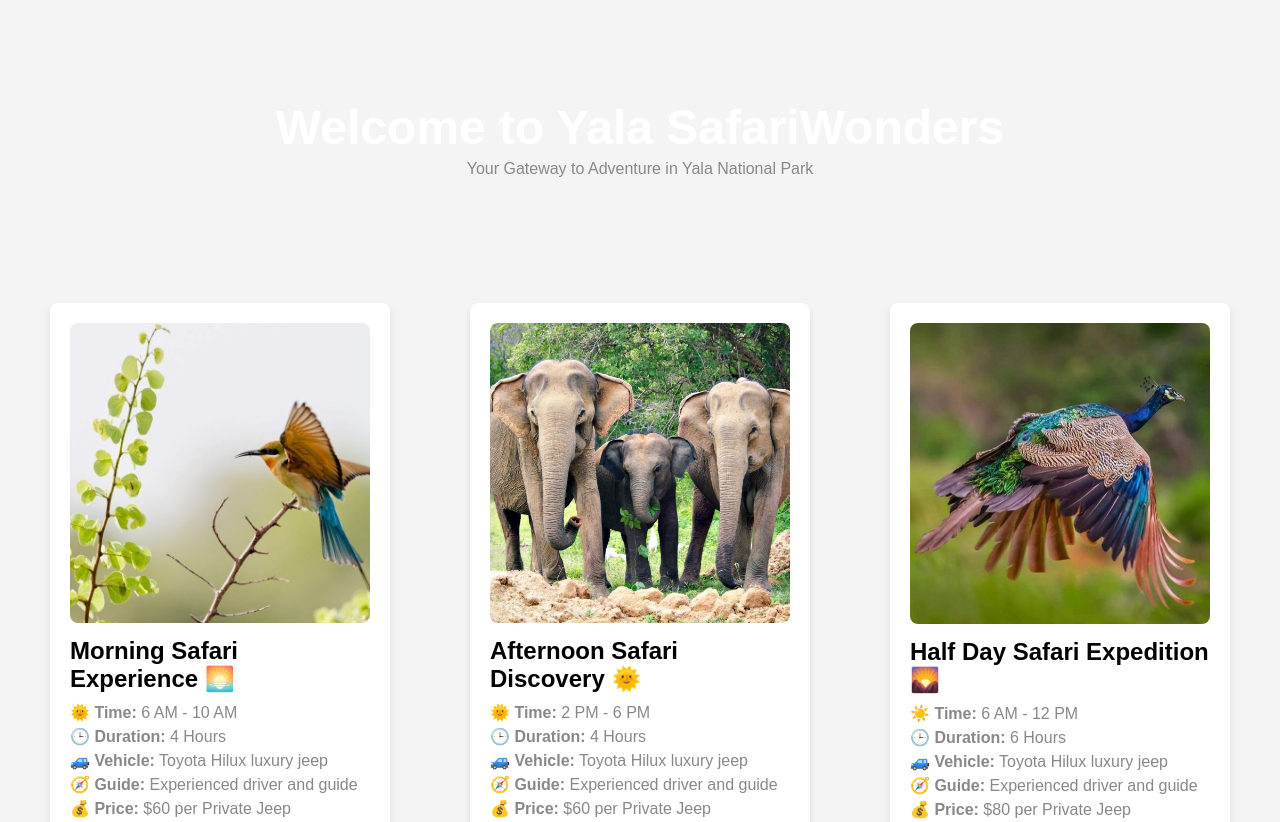
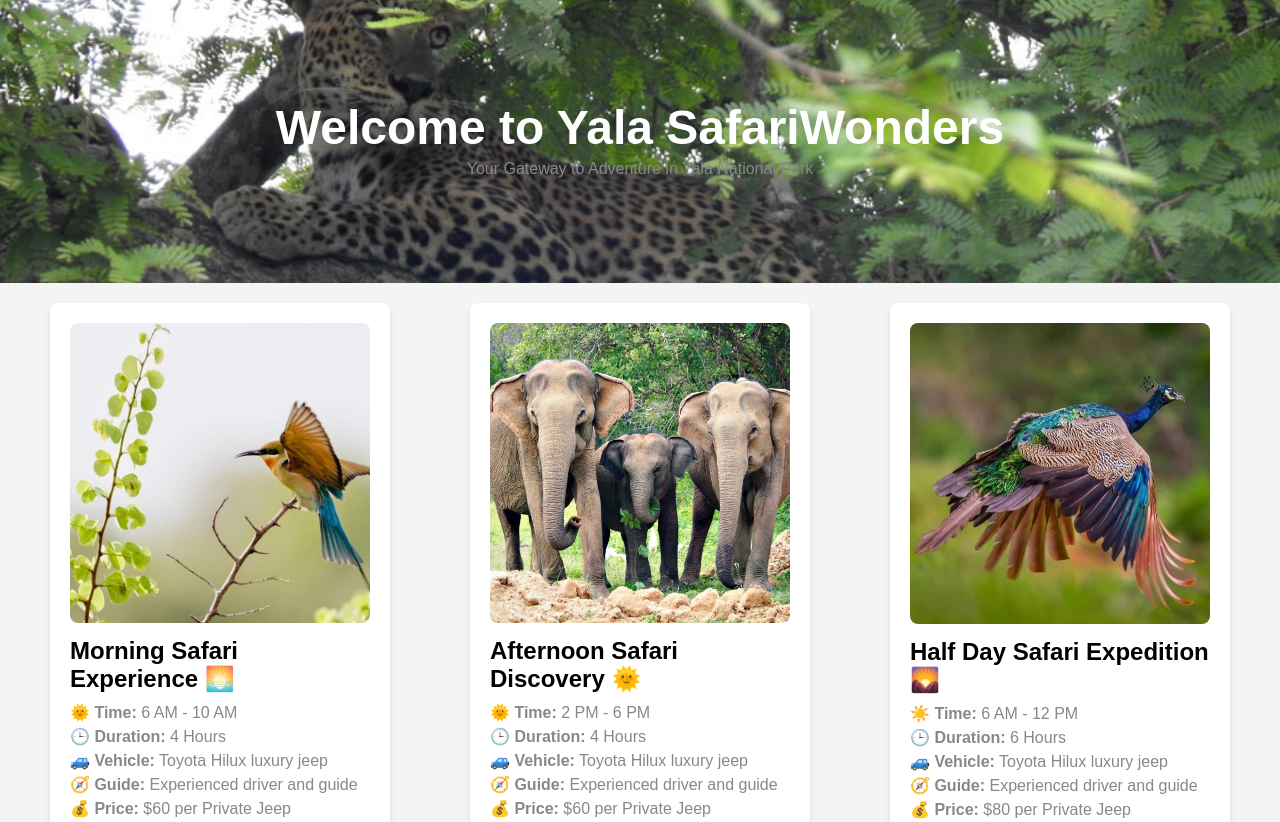
Before and after one commit to yalasafariwonders/safariwonders, a plain HTML site: page index.html in a window 1280 px wide. Shown: the top 822 px of the page. Drawn offline with Linux system fonts and the light colour scheme.

Commit message:
Update styles.css

```diff
--- a/styles.css
+++ b/styles.css
@@ -12,7 +12,7 @@ body {
 
 /* Hero section==================================================*/
 .hero {
-  background-image: background-image: url('cover.jpg');
+  background-image: url('cover.jpg');
   background-size: cover;
   background-position: center;
   color: white;
```
